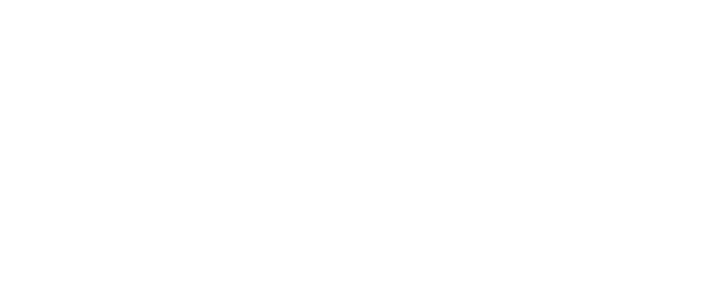
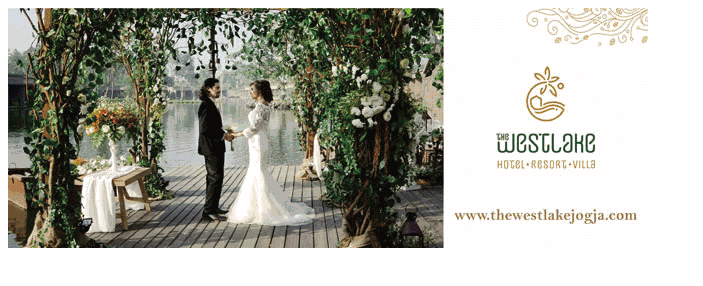
Before and after one commit to westlakeresort/westlakeresort.github.io, a plain HTML site: page index.html in a window 1280 px wide. Shown: the whole page, without its empty margins (0-703 px from the left). Drawn offline with Linux system fonts and the light colour scheme.

Commit message:
new ebanner

```diff
--- a/index.html
+++ b/index.html
@@ -1,5 +1,5 @@
-<html>
+	<html>
 	  <body>
-	  <a href="http://thewestlakejogja.com/" src="banner-sign.gif" /></a>
+	  <a href="http://thewestlakejogja.com/"><img alt="thewestlakejogja" src="banner-sign.gif" /></a>
 	  </body>
 	</html>
```
